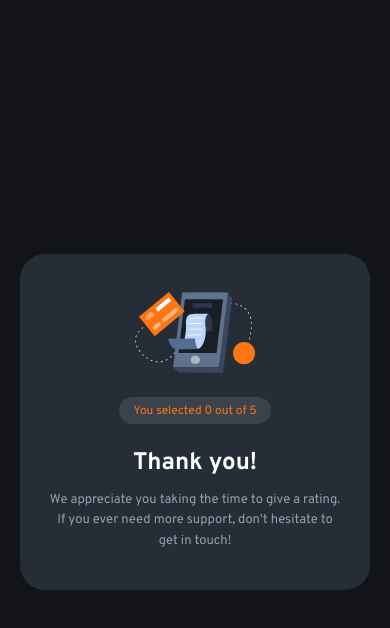
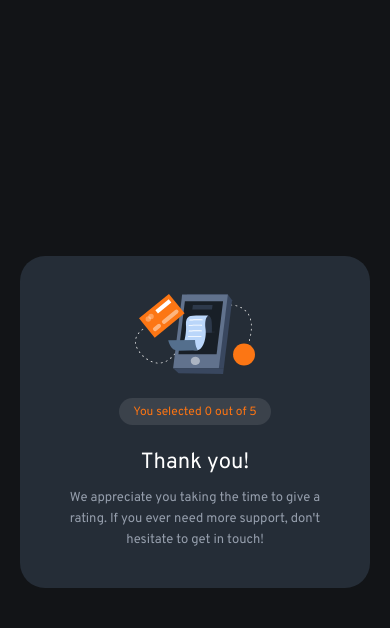
Before and after one commit to subu-v/Interactive-Rating-Component, a plain HTML site: page index.html in a window 390 px wide. Both pictures are taken after a click on the link "SUBMIT". Drawn offline with Linux system fonts and the light colour scheme.

Commit message:
Update main.css

```diff
--- a/css/main.css
+++ b/css/main.css
@@ -24,8 +24,7 @@
 
 .thank-you__text {
   color: white;
-  font-size: 2.4rem;
-  font-weight: 700;
+  font-size: 2.2rem;
 }
 
 .thank-you__desc {
@@ -187,4 +186,7 @@ body {
   .rating-component__ranges {
     margin-bottom: 3.2rem;
   }
+  .thank-you__desc {
+    padding: 0 0.8rem;
+  }
 }
```
